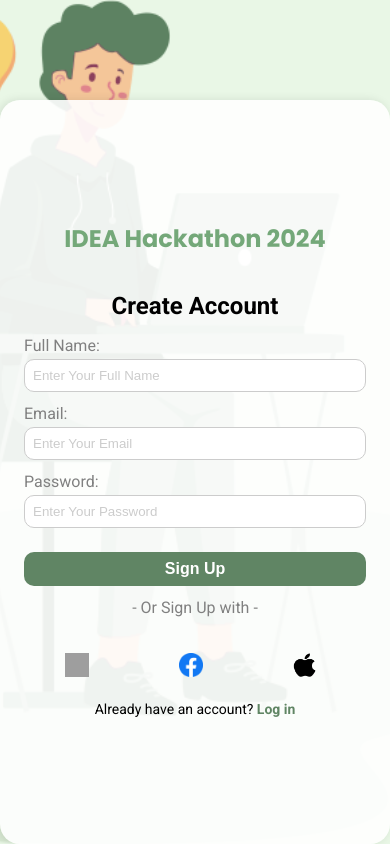
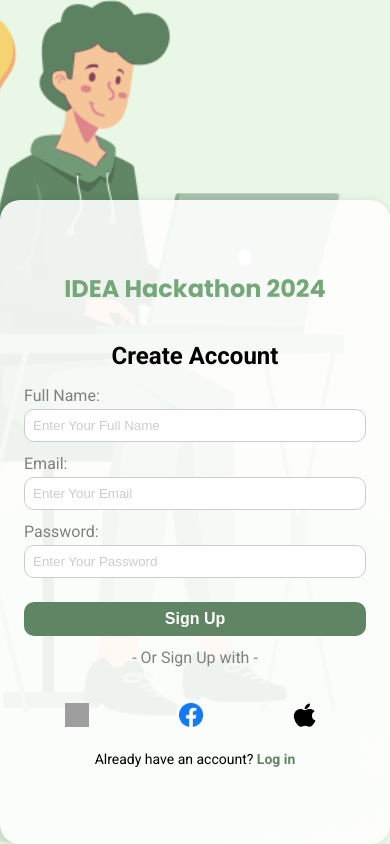
Before and after one commit to Janinh00/code-assessment, a React (Create React App) app: page / in a window 390 px wide. Built offline with nearby package versions, Linux system fonts and the light colour scheme; grey boxes are pictures that could not be loaded.

Commit message:
background change real

```diff
--- a/src/index.css
+++ b/src/index.css
@@ -173,7 +173,7 @@ button:hover {
   .signup-form {
     width: 90%;
     border-radius: 20px; /* Adjusted border-radius */
-    margin-top: 100px; /* Reduced margin */
+    margin-top: 200px; /* Reduced margin */
     padding-top: 1rem;
     opacity: 1; /* Ensure full opacity on mobile as well */
   }
```
